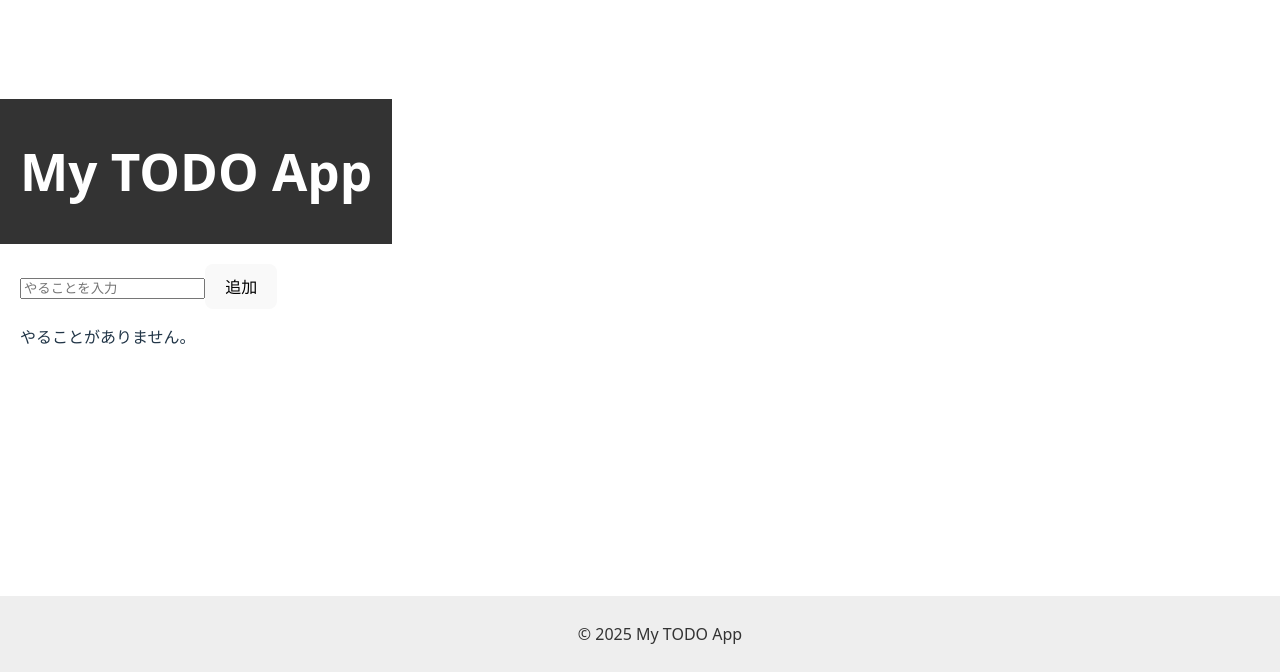
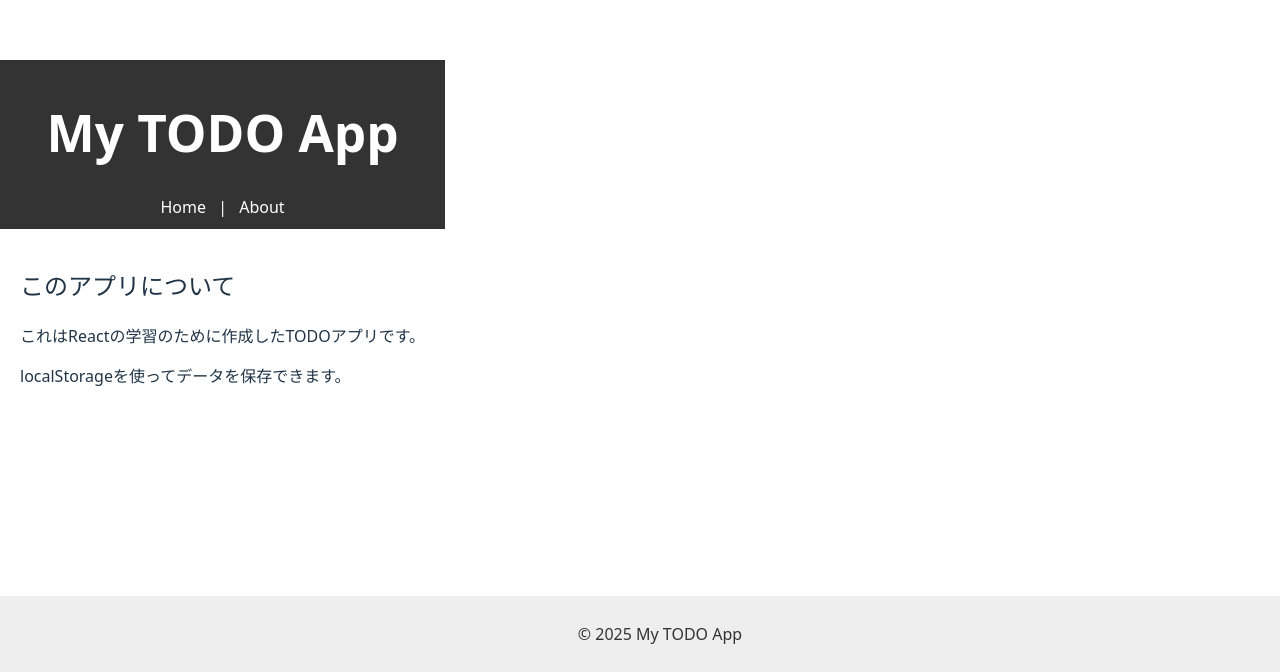
Before and after one commit to s-fujiiiiiiiii/Todo-app-react-, a React (Vite) app: page /about in a window 1280 px wide. Shown: the part 128-800 px from the top of the page. Built offline with nearby package versions, Linux system fonts and the light colour scheme.

Commit message:
ページ分け

```diff
--- a/package.json
+++ b/package.json
@@ -11,7 +11,8 @@
   },
   "dependencies": {
     "react": "^19.0.0",
-    "react-dom": "^19.0.0"
+    "react-dom": "^19.0.0",
+    "react-router-dom": "^7.6.2"
   },
   "devDependencies": {
     "@eslint/js": "^9.22.0",
--- a/src/App.jsx
+++ b/src/App.jsx
@@ -1,8 +1,9 @@
 import { useState, useEffect } from 'react';
+import { BrowserRouter as Router, Routes, Route } from 'react-router-dom';
 import Header from './components/Header';
 import Footer from './components/Footer';
-import TodoForm from './components/TodoForm';
-import TodoList from './components/TodoList';
+import TodoPage from './pages/TodoPage';
+import AboutPage from './pages/AboutPage';
 
 function App() {
   const [todos, setTodos] = useState([]);
@@ -19,7 +20,7 @@ function App() {
   }, [todos]);
 
   const addTodo = (text) => {
-    setTodos([...todos, { id:Date.now(), text, done: false }]);
+    setTodos([...todos, { id: Date.now(), text, done: false }]);
   };
 
   const toggleTodo = (id) => {
@@ -35,14 +36,21 @@ function App() {
   };
 
   return (
+    <Router>
       <div style={{ paddingBottom: '60px' }}>
         <Header />
         <main style={{ padding: '20px', maxWidth: '600px', margin: '0 auto' }}>
-        <TodoForm onAdd={addTodo} />
-        <TodoList todos={todos} onToggle={toggleTodo} onDelete={deleteTodo} />
+          <Routes>
+            <Route path='/' element={
+              <TodoPage todos={todos} addTodo={addTodo} toggleTodo={toggleTodo} deleteTodo={deleteTodo} />
+            }
+            />
+            <Route path="/about" element={<AboutPage />} />
+          </Routes>
         </main>
         <Footer />
       </div>
+    </Router>
   );
 }
 
--- a/src/components/Header.jsx
+++ b/src/components/Header.jsx
@@ -1,7 +1,14 @@
+import { Link } from "react-router-dom";
+
 function Header() {
     return (
         <header style={styles.header}>
             <h1>My TODO App</h1>
+            <nav>
+                <Link to="/" style={styles.link}>Home</Link>
+                {' | '}
+                <Link to="/about" style={styles.link}>About</Link>
+            </nav>
         </header>
     );
 }
@@ -12,6 +19,11 @@ const styles = {
         color: '#fff',
         padding: '10px 20px',
         textAlign: 'center',
+    },
+    link: {
+        color: '#fff',
+        margin: '0 8px',
+        textDecoration: 'none',
     }
 };
 
--- /dev/null
+++ b/src/pages/AboutPage.jsx
@@ -0,0 +1,11 @@
+function AboutPage() {
+    return (
+        <div>
+            <h2>このアプリについて</h2>
+            <p>これはReactの学習のために作成したTODOアプリです。</p>
+            <p>localStorageを使ってデータを保存できます。</p>
+        </div>
+    );
+}
+
+export default AboutPage;
--- /dev/null
+++ b/src/pages/TodoPage.jsx
@@ -0,0 +1,13 @@
+import TodoForm from "../components/TodoForm";
+import TodoList from "../components/TodoList";
+
+function TodoPage({ todos, addTodo, toggleTodo, deleteTodo }) {
+    return (
+        <div>
+            <TodoForm onAdd={addTodo} />
+            <TodoList todos={todos} onToggle={toggleTodo} onDelete={deleteTodo} />
+        </div>
+    )
+}
+
+export default TodoPage;
```
Also changed, not shown: 1 other file (tests, documents, lock files or other folders). Lines whose indentation alone changed are shown as unchanged.
